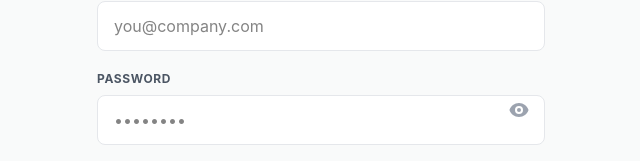
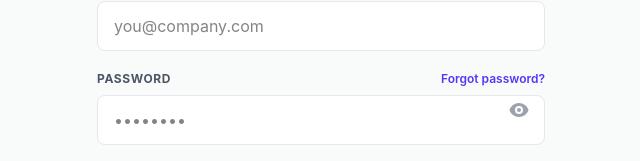
Before and after one commit to ProminenceFOD/agile_qa_management, a React (Vite) app: page / in a window 1280 px wide. Shown: the part 189-350 px from the top of the page, without its empty margins (319-959 px from the left). Built offline with nearby package versions, Linux system fonts and the light colour scheme; no server answers.

Commit message:
feat: add forgot password button and handler

```diff
--- a/src/app/components/Login.tsx
+++ b/src/app/components/Login.tsx
@@ -102,6 +102,20 @@ export function Login({ onSwitchToSignup }: LoginProps) {
     setShowDemoMessage(true);
   };
 
+  const handleForgotPassword = () => {
+    if (!email) {
+      setError('Please enter your email address first to reset your password.');
+      return;
+    }
+    setError('');
+    setNotification({
+      isOpen: true,
+      title: 'Check your inbox',
+      message: `Password reset instructions have been sent to ${email}`,
+      type: 'success',
+    });
+  };
+
   return (
     <div className="min-h-screen flex font-sans">
       {/* Left Pane */}
@@ -168,9 +182,18 @@ export function Login({ onSwitchToSignup }: LoginProps) {
             </div>
 
             <div>
-              <label htmlFor="password" className="block text-xs font-bold text-gray-600 uppercase tracking-wider mb-2">
-                Password
-              </label>
+              <div className="flex justify-between items-center mb-2">
+                <label htmlFor="password" className="block text-xs font-bold text-gray-600 uppercase tracking-wider">
+                  Password
+                </label>
+                <button
+                  type="button"
+                  onClick={handleForgotPassword}
+                  className="text-xs font-semibold text-indigo-600 hover:text-indigo-800 hover:underline"
+                >
+                  Forgot password?
+                </button>
+              </div>
               <div className="relative">
                 <input
                   id="password"
```
